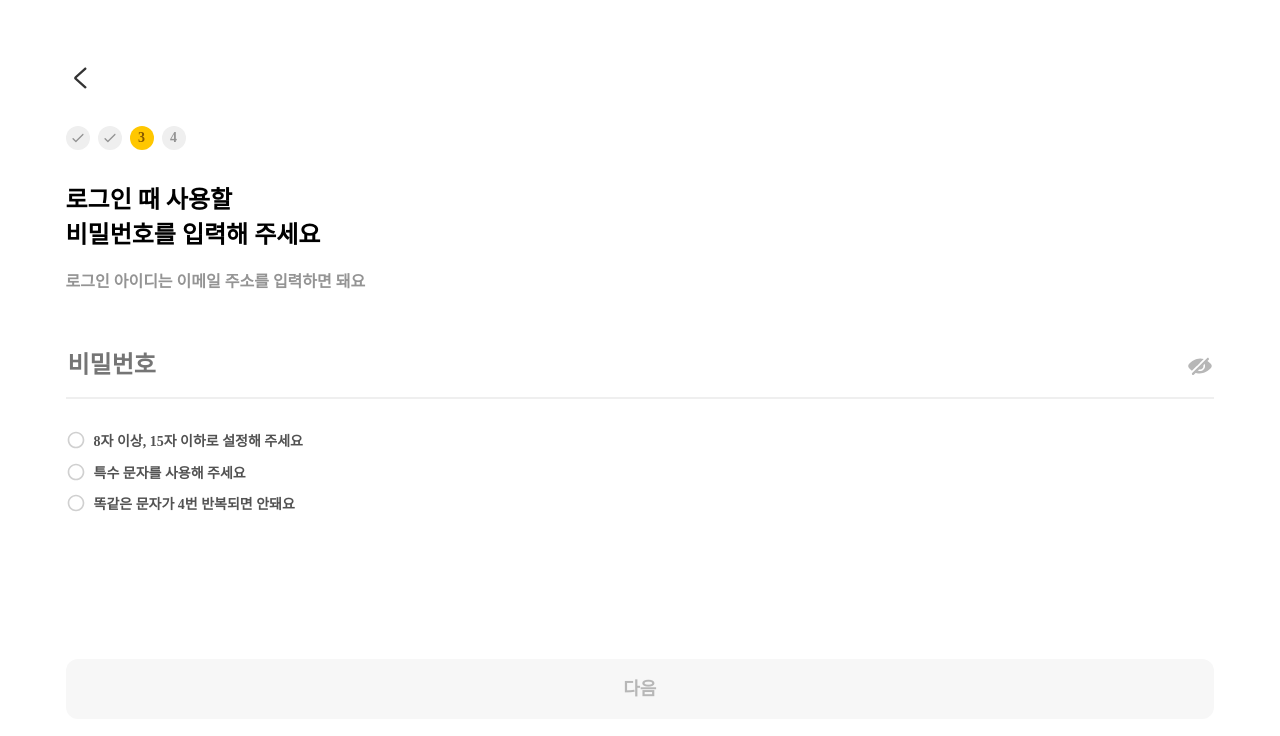
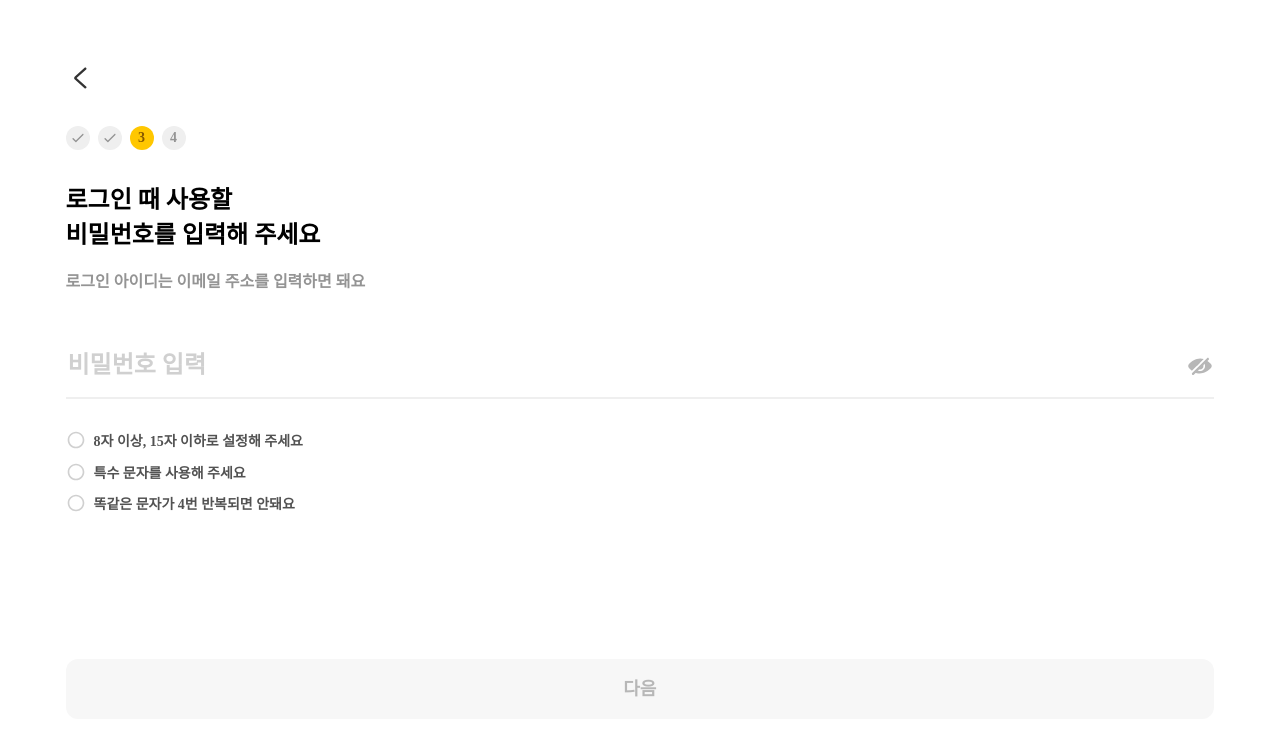
Before and after one commit to G-E-E-K-S/GEEKS-FE, a React (Create React App) app: page /password in a window 1280 px wide. Shown: the top 736 px of the page. Built offline with nearby package versions, Linux system fonts and the light colour scheme; no server answers.

Commit message:
Modify input password page(placeholder color and text)

```diff
--- a/src/pages/Join/Password.js
+++ b/src/pages/Join/Password.js
@@ -39,6 +39,9 @@ const InputPassword = styled.input`
   &::-webkit-inner-spin-button {
     -webkit-appearance: none;
   }
+  &::placeholder{
+		color: #D0D0D0;
+	}
 `;
 
 const PwdCondition = styled.div`
@@ -132,7 +135,7 @@ const Password = () => {
         <SubText>로그인 아이디는 이메일 주소를 입력하면 돼요</SubText>
         <InputPasswordTotal isSelected={isSelected}>
           <InputPassword
-            placeholder="비밀번호"
+            placeholder="비밀번호 입력"
             type={showPwd ? "text" : "password"}
             onClick={ChangeBarColor}
             value={inputval}
```
